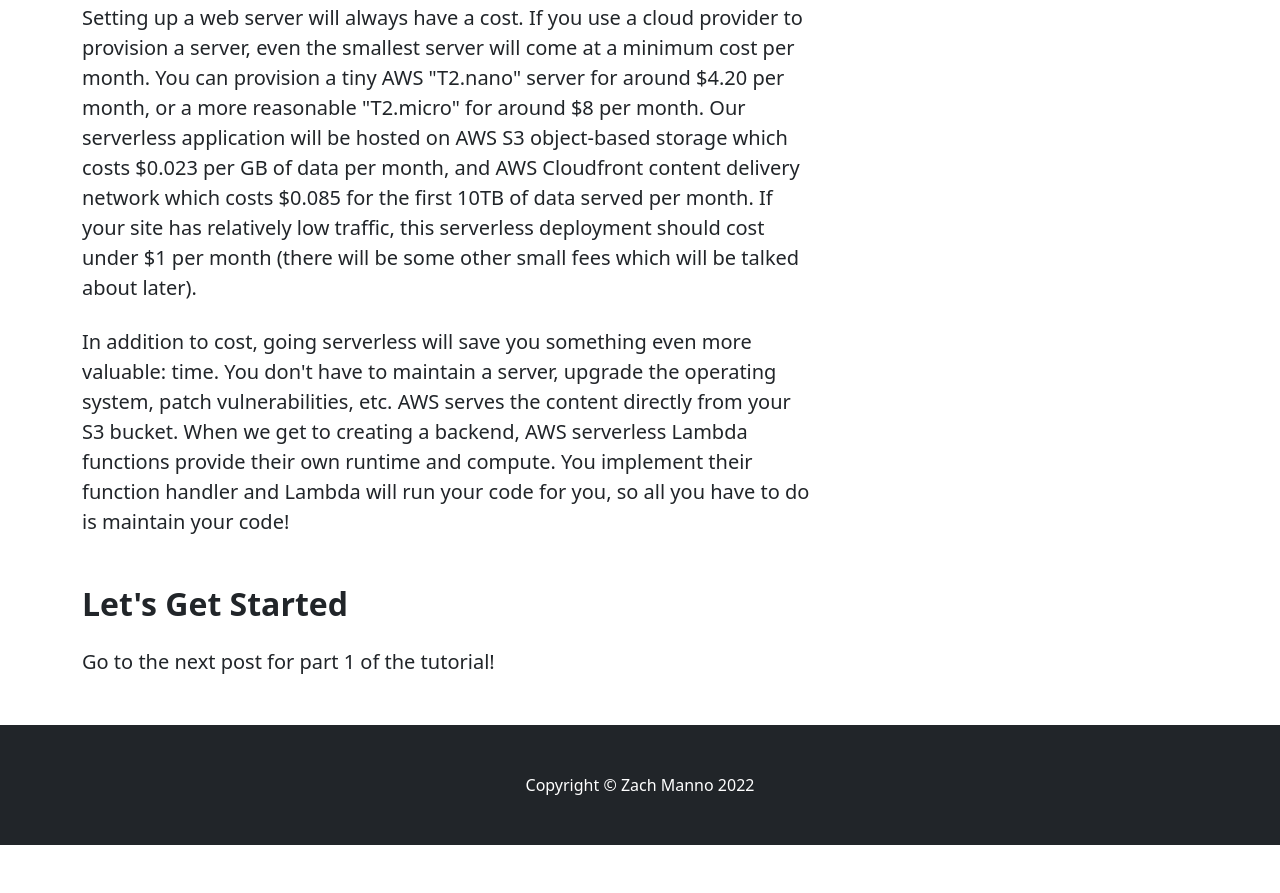
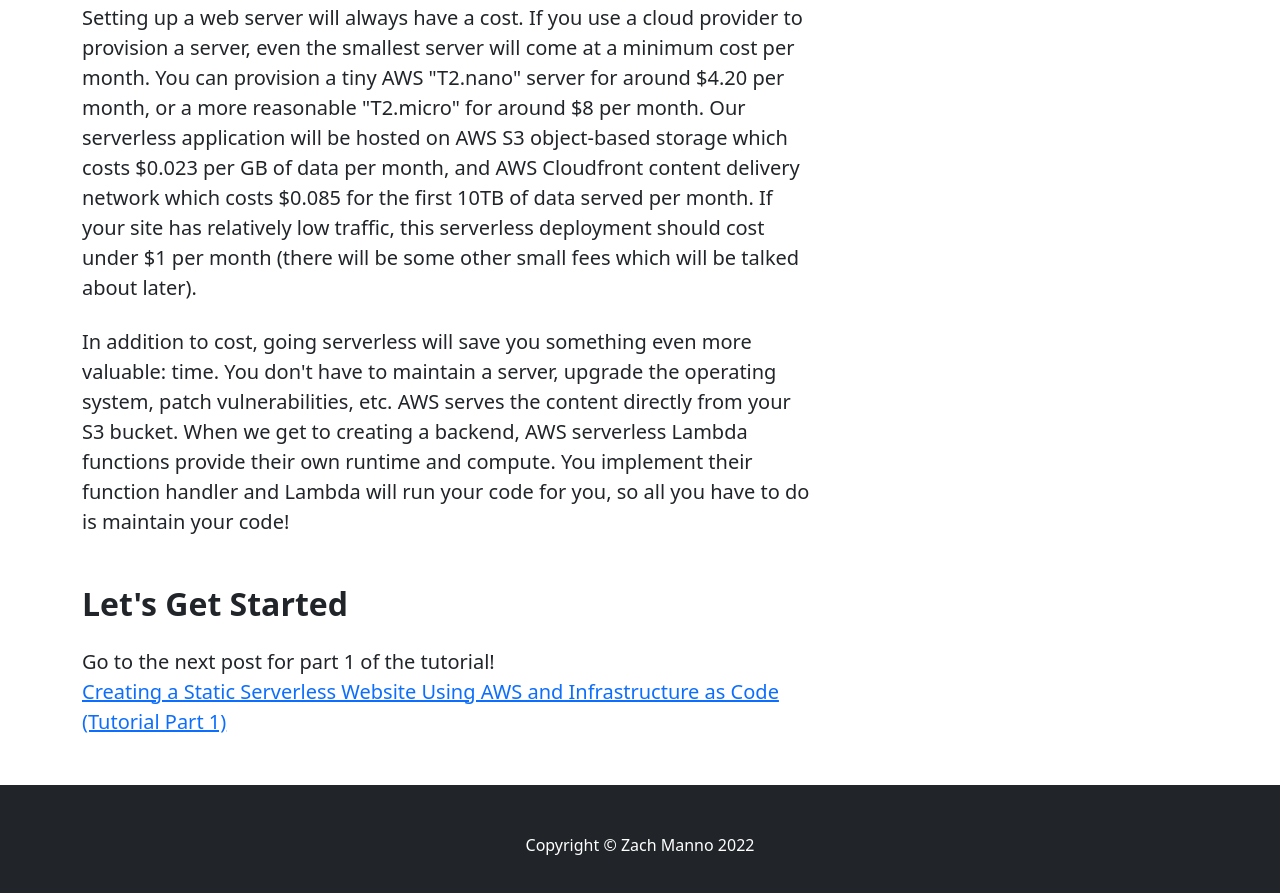
Before and after one commit to ZachManno/zach-manno-dot-io, a website: page zachmanno.io/static/blogposts/blogpost-feb-5-2022.html in a window 1280 px wide. Shown: the part 971-1864 px from the top of the page. Before the commit the page ends 1816 px from the top, so only its background shows below. Drawn offline with nearby package versions, Linux system fonts and the light colour scheme.

Commit message:
add link to next post

```diff
--- a/zachmanno.io/static/blogposts/blogpost-feb-5-2022.html
+++ b/zachmanno.io/static/blogposts/blogpost-feb-5-2022.html
@@ -73,6 +73,10 @@
                             <h2 class="fw-bolder mb-4 mt-5"> Let's Get Started</h2>
                             <p class="fs-5 mb-4">
                                 Go to the next post for part 1 of the tutorial!
+                                <br>
+                                <a href="blogpost-feb-7-2022.html">
+                                    Creating a Static Serverless Website Using AWS and Infrastructure as Code (Tutorial Part 1)
+                                </a>
                             </p>
                         </section>
                     </article>
```
